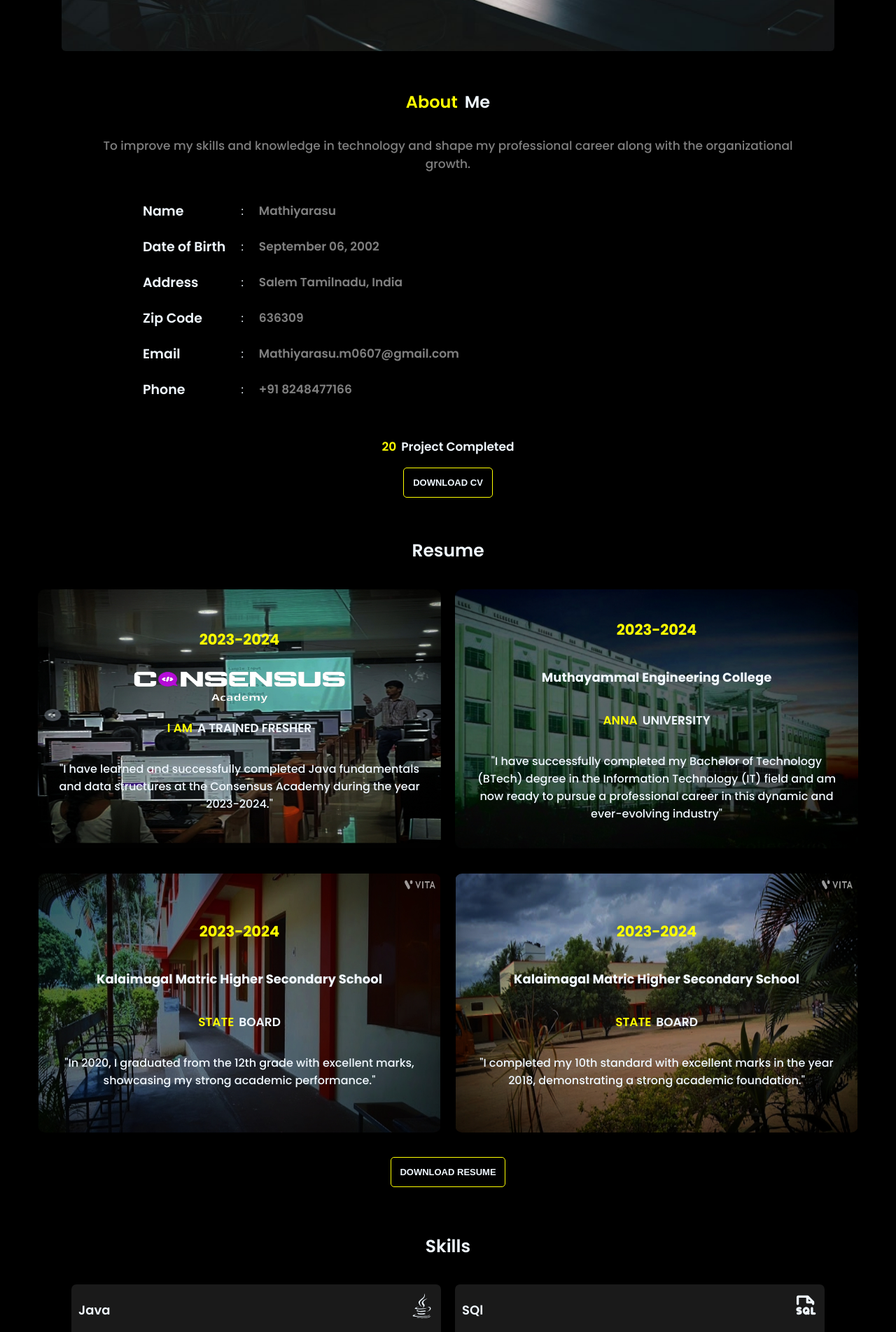
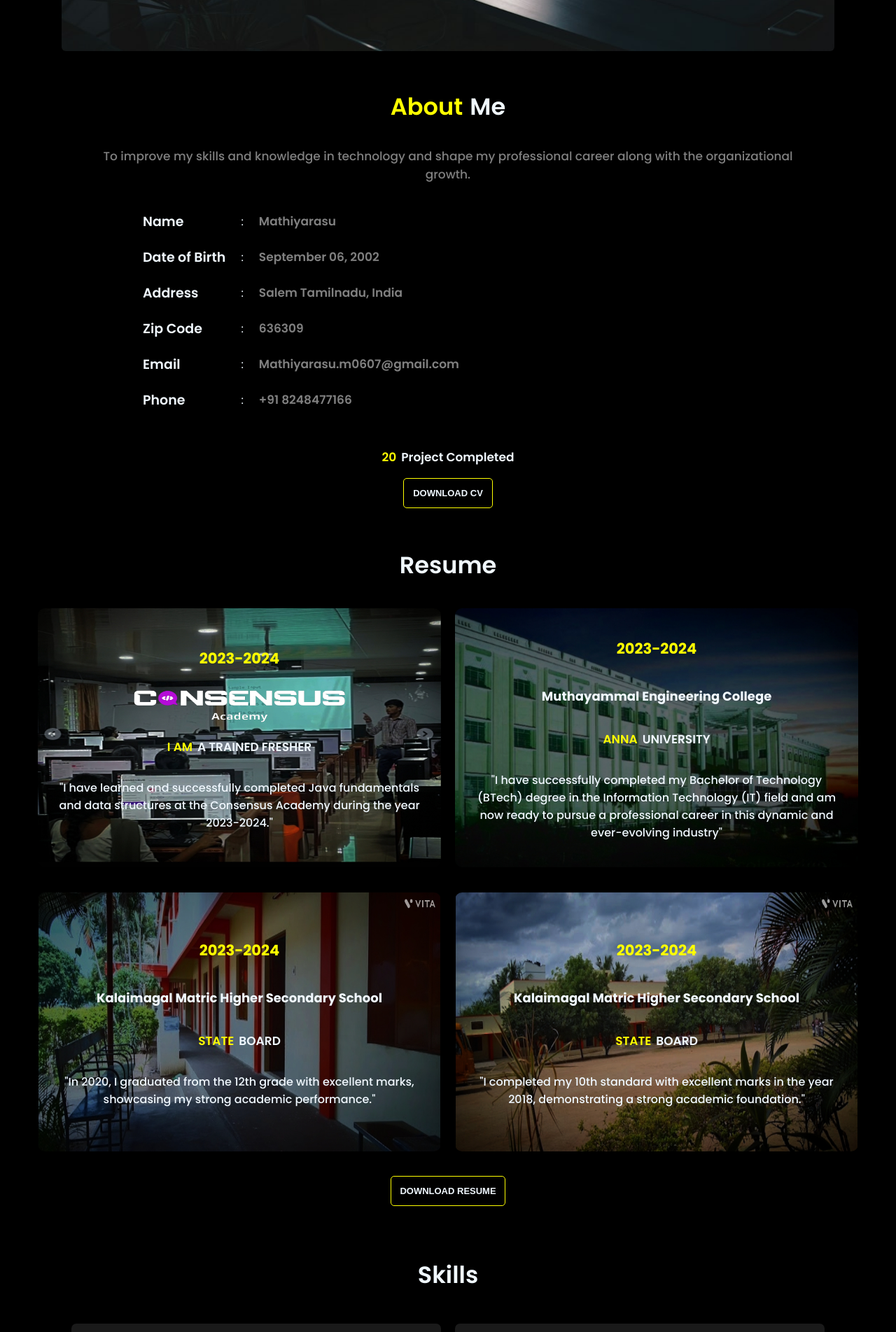
Before and after one commit to 0607mathi/MathiPortfolio, a React (Vite) app: page / in a window 1280 px wide. Shown: the part 600-2503 px from the top of the page at 70% size. Built offline with nearby package versions, Linux system fonts and the light colour scheme.

Commit message:
heading styles changed

```diff
--- a/src/Stylesheets/About.css
+++ b/src/Stylesheets/About.css
@@ -68,6 +68,9 @@ td{
 }
 
 @media (min-width: 660px) and (max-width: 2560px) {
+    .header{
+        font-size: 2.1rem;
+    }
     table{
         align-self: flex-start;
         margin-left: 15%;
--- a/src/Stylesheets/ResumeSetion.css
+++ b/src/Stylesheets/ResumeSetion.css
@@ -2,7 +2,7 @@
     margin-top: 2rem;
 }
 .heading{
-   font-size: 25px;
+   font-size: 24px;
    font-weight: 600;
    display: flex;
    justify-content: center;
@@ -96,6 +96,10 @@
 }
 
 @media (min-width: 500px) and (max-width: 767px) {
+    .heading{
+        font-size: 2.1rem;
+    }
+
     .box{
         width: 90%;
     }
@@ -115,7 +119,7 @@
     }
 
     .heading{
-        font-size:25px;
+        font-size: 2.1rem;
     }
 
     .box{
@@ -141,6 +145,9 @@
 }
 
 @media (min-width: 1458px) and (max-width: 2560px) {
+    .heading{
+        font-size: 2.1rem;
+    }
 
     .resume-container{
         flex-wrap: wrap;
--- a/src/Stylesheets/SkillSection.css
+++ b/src/Stylesheets/SkillSection.css
@@ -67,6 +67,10 @@
 
 @media (min-width: 575px) and (max-width: 767px) {
 
+    .skill-section>.heading{
+        font-size: 2.1rem;
+    }
+
     .entier-setup{
         width: 75%;
     }
@@ -85,6 +89,10 @@
 }
 
 @media (min-width: 768px) and (max-width: 2568px) {
+
+    .skill-section>.heading{
+        font-size: 2.1rem;
+    }
 
     .entier-setup{
         width: 40%;
```
